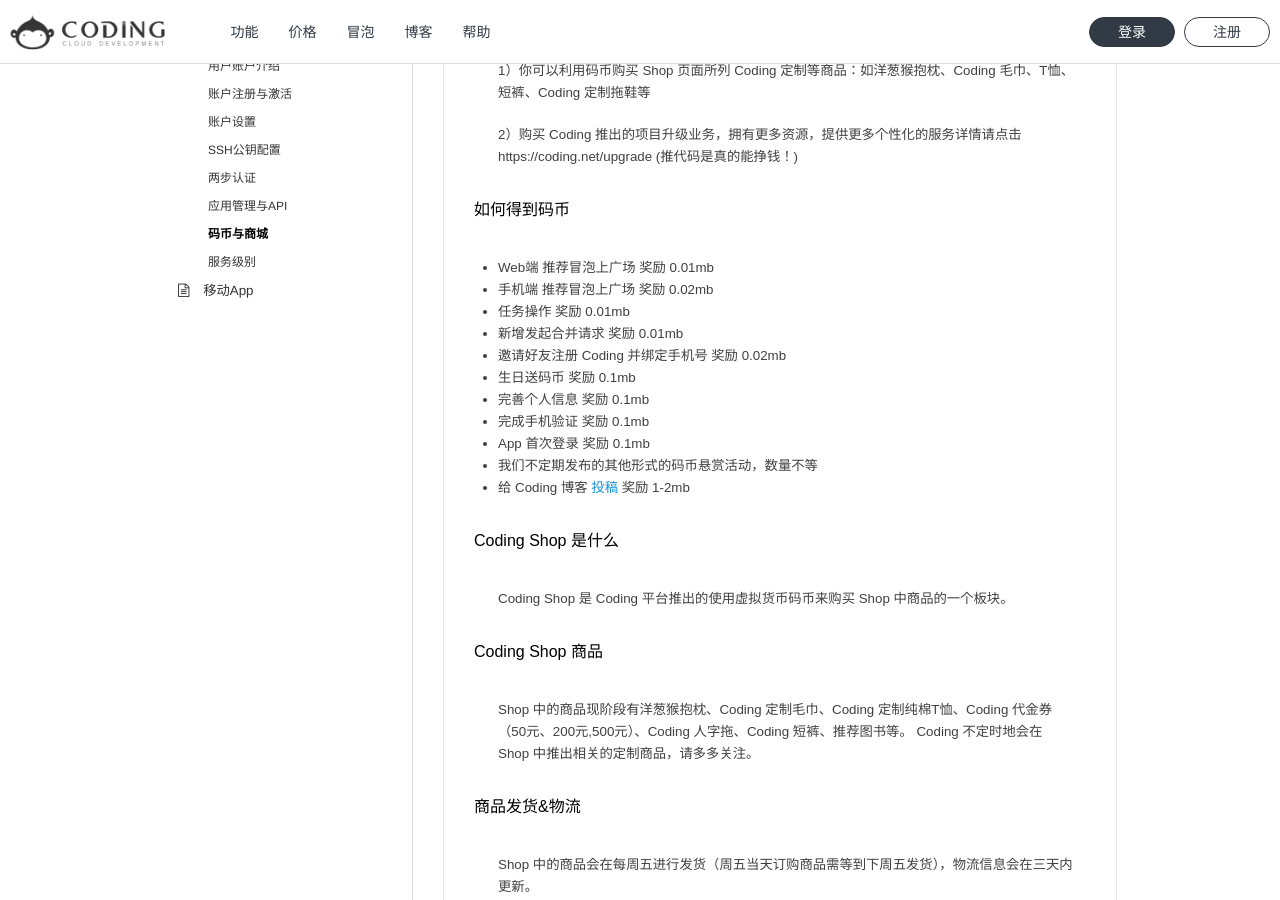
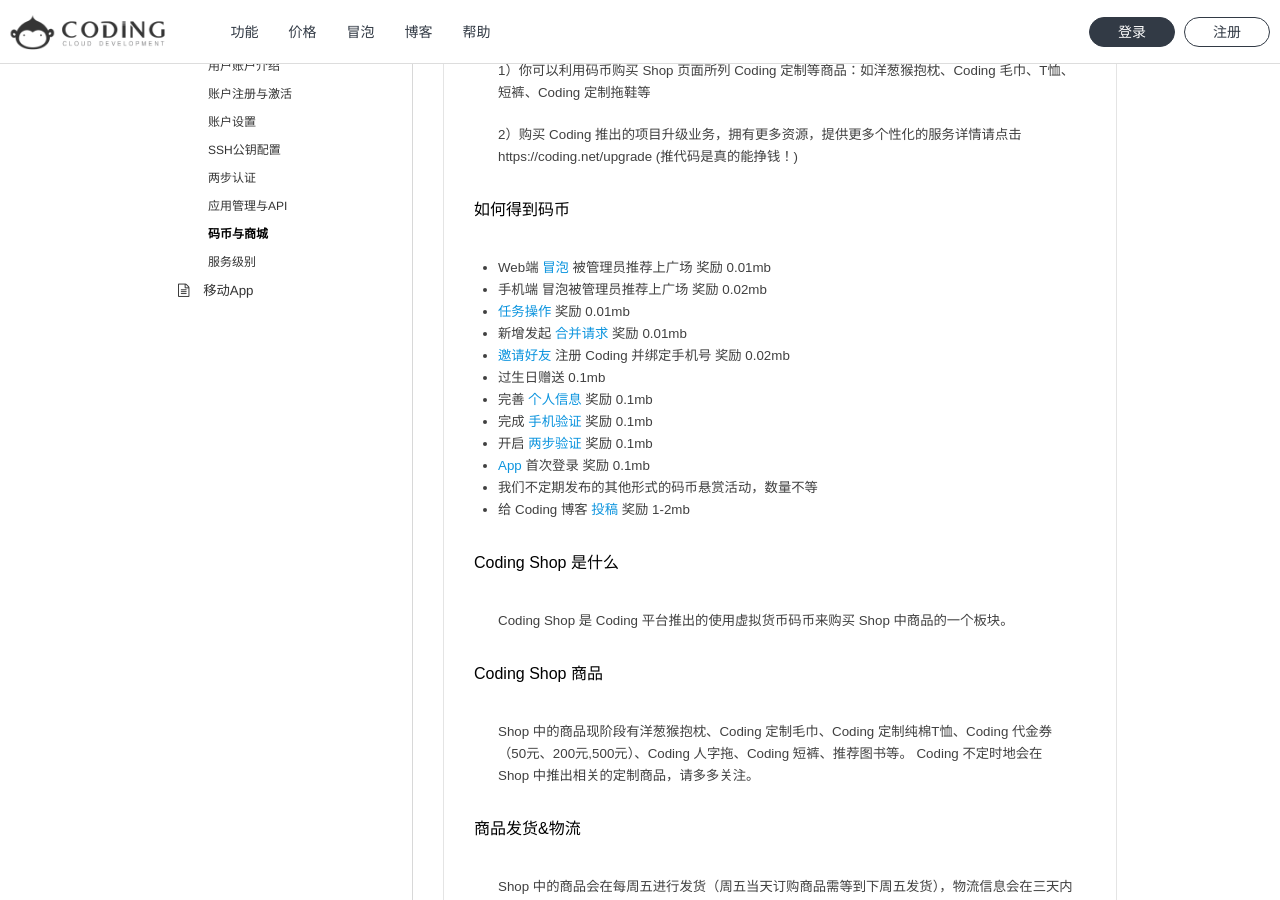
Before and after one commit to Coding/coding-docs, a Jekyll site: the page built from doc/account/shop.markdown, in a window 1280 px wide and 900 px high, scrolled down 615 px. Built offline with Jekyll 4.4.1, drawn with Linux system fonts in a browser that asks for light colours.

Commit message:
添加完成两步验证送码币

```diff
--- a/doc/account/shop.markdown
+++ b/doc/account/shop.markdown
@@ -17,15 +17,16 @@
 
 ### 如何得到码币
 
-- Web端 推荐冒泡上广场 奖励 0.01mb
-- 手机端 推荐冒泡上广场 奖励 0.02mb
-- 任务操作 奖励 0.01mb
-- 新增发起合并请求 奖励 0.01mb
-- 邀请好友注册 Coding 并绑定手机号 奖励 0.02mb
-- 生日送码币 奖励 0.1mb
-- 完善个人信息 奖励 0.1mb
-- 完成手机验证 奖励 0.1mb
-- App 首次登录 奖励 0.1mb
+- Web端 [冒泡](https://coding.net/pp) 被管理员推荐上广场 奖励 0.01mb
+- 手机端 冒泡被管理员推荐上广场 奖励 0.02mb
+- [任务操作](https://coding.net/help/doc/project/task.html) 奖励 0.01mb
+- 新增发起 [合并请求](https://coding.net/help/doc/git/git-branch.html#section-4) 奖励 0.01mb
+- [邀请好友](https://coding.net/user/relationship/friends) 注册 Coding 并绑定手机号 奖励 0.02mb
+- 过生日赠送 0.1mb
+- 完善 [个人信息](https://coding.net/user/account/setting/basic) 奖励 0.1mb
+- 完成 [手机验证](https://coding.net/user/account/setting/basic) 奖励 0.1mb
+- 开启 [两步验证](https://coding.net/help/doc/account/2fa.html) 奖励 0.1mb
+- [App](https://coding.net/app)  首次登录 奖励 0.1mb
 - 我们不定期发布的其他形式的码币悬赏活动，数量不等
 - 给 Coding 博客 [投稿](https://coding.net/u/coding/p/Blog/git)  奖励 1-2mb
 
```
Also changed, not shown: 2 other files.
